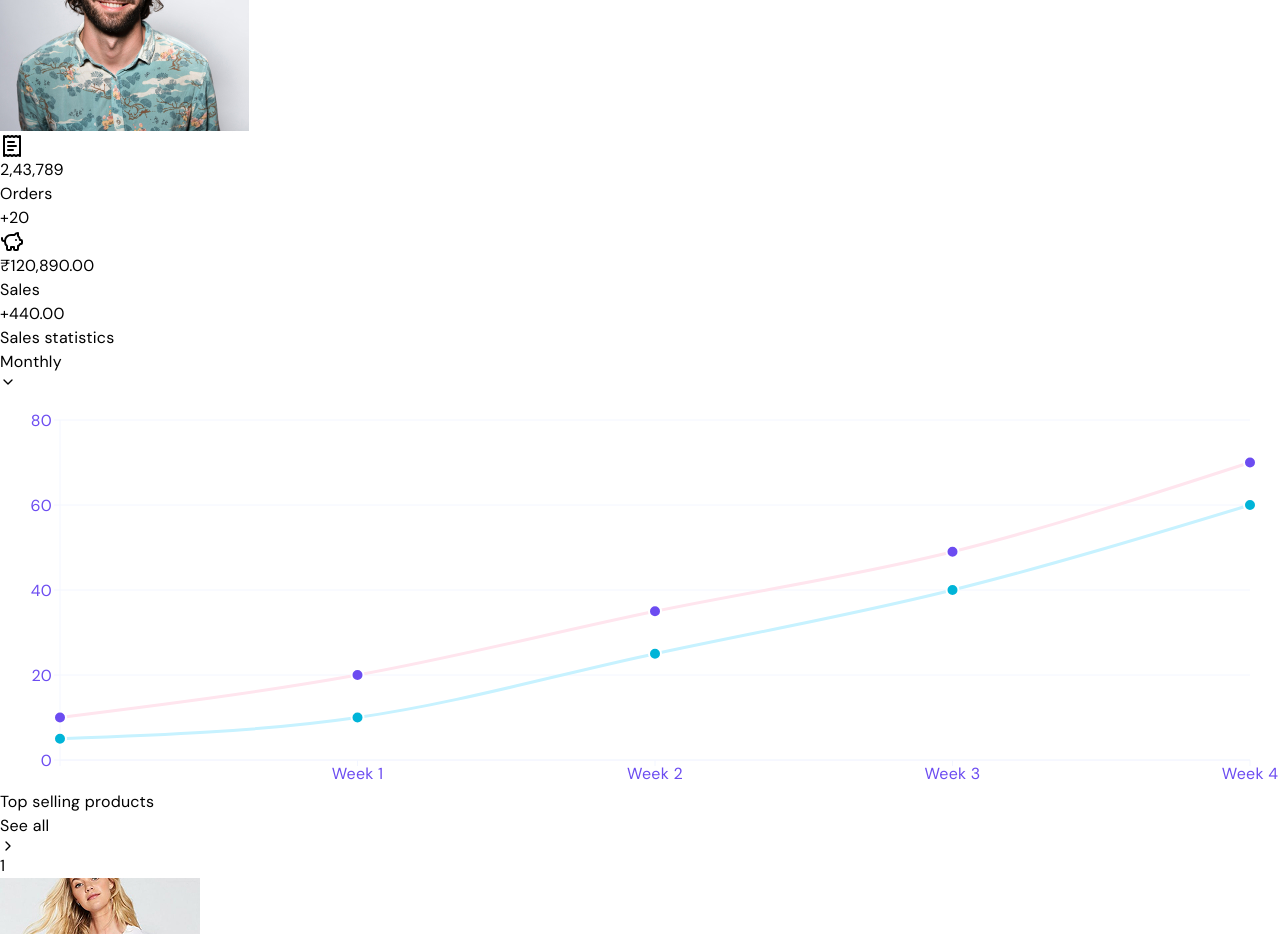
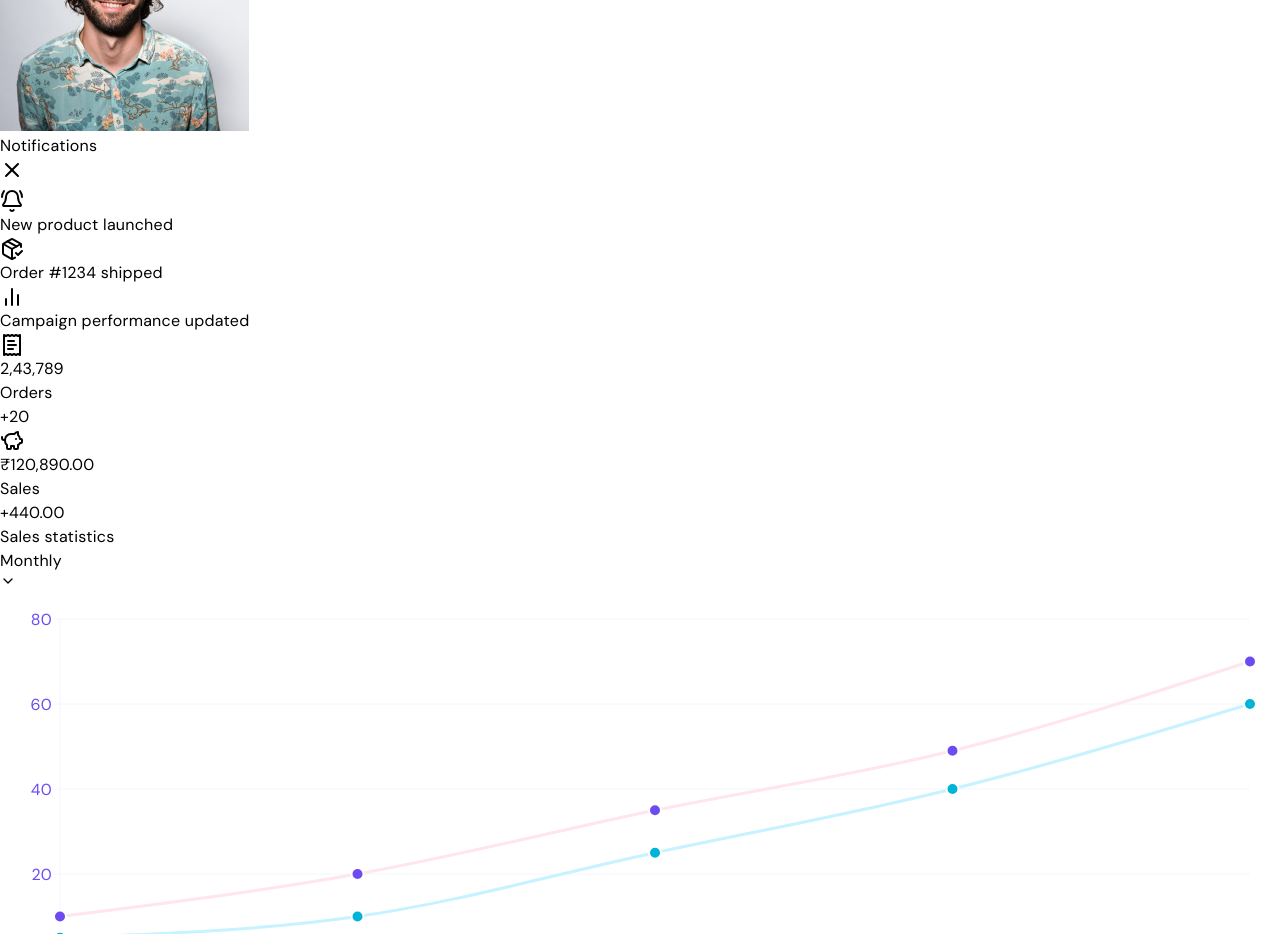
Before and after one commit to prasanthoyasco/ecom-Dashboard, a React (Vite) app: page / in a window 1280 px wide. Shown: the part 1780-2714 px from the top of the page. Built offline with nearby package versions, Linux system fonts and the light colour scheme.

Commit message:
notification and profile model added

```diff
--- /dev/null
+++ b/src/components/molecules/NotificationModal.jsx
@@ -0,0 +1,54 @@
+import React, { useEffect, useRef } from "react";
+import { BellRing, PackageCheck, BarChart2, X } from "lucide-react";
+
+export default function NotificationModal({ open, onClose }) {
+  const modalRef = useRef();
+
+  useEffect(() => {
+    function handleClickOutside(event) {
+      if (modalRef.current && !modalRef.current.contains(event.target)) {
+        onClose();
+      }
+    }
+
+    if (open) {
+      document.addEventListener("mousedown", handleClickOutside);
+    }
+
+    return () => {
+      document.removeEventListener("mousedown", handleClickOutside);
+    };
+  }, [open, onClose]);
+
+  if (!open) return null;
+
+  return (
+    <div className="absolute right-24 top-24 z-50">
+      <div
+        ref={modalRef}
+        className="bg-white w-80 rounded-lg shadow-xl border border-gray-200 p-4"
+      >
+        <div className="flex items-center justify-between mb-3">
+          <h2 className="text-lg font-semibold">Notifications</h2>
+          <button onClick={onClose}>
+            <X className="w-4 h-4 text-gray-500 hover:text-gray-800" />
+          </button>
+        </div>
+        <ul className="space-y-3 text-sm">
+          <li className="flex items-center p-3 gap-2 text-gray-700 hover:bg-gray-100">
+            <BellRing className="w-4 h-4 text-blue-500" />
+            New product launched
+          </li>
+          <li className="flex items-center p-3 gap-2 text-gray-700 hover:bg-gray-100">
+            <PackageCheck className="w-4 h-4 text-green-500" />
+            Order #1234 shipped
+          </li>
+          <li className="flex items-center p-3 gap-2 text-gray-700 hover:bg-gray-100">
+            <BarChart2 className="w-4 h-4 text-indigo-500" />
+            Campaign performance updated
+          </li>
+        </ul>
+      </div>
+    </div>
+  );
+}
--- a/src/components/molecules/ProductList.jsx
+++ b/src/components/molecules/ProductList.jsx
@@ -384,6 +384,7 @@ const filteredProducts = useMemo(() => {
         product={selectedProduct}
         onSave={handleSaveProduct}
       />
+
     </div>
   );
 }
--- /dev/null
+++ b/src/components/molecules/ProfileModal.jsx
@@ -0,0 +1,71 @@
+import React, { useEffect, useRef } from "react";
+import { User, Settings, LogOut, X } from "lucide-react";
+
+export default function ProfileModal({ open, onClose }) {
+  const modalRef = useRef();
+
+  useEffect(() => {
+    function handleClickOutside(event) {
+      if (modalRef.current && !modalRef.current.contains(event.target)) {
+        onClose();
+      }
+    }
+
+    if (open) {
+      document.addEventListener("mousedown", handleClickOutside);
+    }
+
+    return () => {
+      document.removeEventListener("mousedown", handleClickOutside);
+    };
+  }, [open, onClose]);
+
+  if (!open) return null;
+
+  return (
+    <div className="absolute right-12 top-24 z-50">
+      <div
+        ref={modalRef}
+        className="bg-white w-64 rounded-lg shadow-xl border border-gray-200 p-4"
+      >
+        <div className="flex items-center justify-between mb-3">
+          <div className="flex items-center gap-3">
+            <img
+              src="/admin-img.jpg"
+              alt="Admin"
+              className="w-10 h-10 rounded-full object-cover"
+            />
+            <div>
+              <p className="font-semibold text-sm">Admin Name</p>
+              <p className="text-xs text-gray-500">admin@example.com</p>
+            </div>
+          </div>
+          <button onClick={onClose}>
+            <X className="w-4 h-4 text-gray-500 hover:text-gray-800" />
+          </button>
+        </div>
+
+        <ul className="text-sm divide-y divide-gray-100">
+          <li
+            className="flex items-center gap-2 py-2 px-1 cursor-pointer hover:text-blue-600"
+            onClick={() => console.log("Profile")}
+          >
+            <User className="w-4 h-4" /> Profile
+          </li>
+          <li
+            className="flex items-center gap-2 py-2 px-1 cursor-pointer hover:text-blue-600"
+            onClick={() => console.log("Settings")}
+          >
+            <Settings className="w-4 h-4" /> Settings
+          </li>
+          <li
+            className="flex items-center gap-2 py-2 px-1 cursor-pointer text-red-500 hover:text-red-700"
+            onClick={() => console.log("Logout")}
+          >
+            <LogOut className="w-4 h-4" /> Logout
+          </li>
+        </ul>
+      </div>
+    </div>
+  );
+}
--- a/src/components/molecules/TopSellingProducts.jsx
+++ b/src/components/molecules/TopSellingProducts.jsx
@@ -39,8 +39,8 @@ export default function TopSellingProducts() {
 
       <ul className="space-y-4">
         {topProducts.map((product, index) => (
-          <li key={product.id} className="flex items-center gap-4">
-            <span className="text-sm text-[#2E2E62] font-semibold w-5">{index + 1}</span>
+          <li key={product.id} className="flex items-center gap-4 py-3 border border-gray-50 hover:bg-gray-100 rounded-[5px]">
+            <span className="text-sm text-[#2E2E62] font-semibold w-5 ps-3">{index + 1}</span>
             <img
               src={product.image}
               alt={product.title}
--- a/src/components/organisms/Header.jsx
+++ b/src/components/organisms/Header.jsx
@@ -1,7 +1,11 @@
 import { useState } from "react";
+import NotificationModal from "../molecules/NotificationModal";
+import ProfileModal from "../molecules/ProfileModal";
 
 export default function Header() {
   const [active_notif, setactive_notif] = useState(true);
+  const [activeProfile, setActiveProfile] = useState(false);
+
   return (
     <header className="bg-white rounded-tl-[50px] rounded-tr-[50px] py-5 px-8 flex items-center justify-between shadow-sm">
         <div className="text-3xl text-[#42427D]"><span className="font-medium me-1">Welcome</span>,<strong>Admin</strong></div>
@@ -52,11 +56,11 @@ export default function Header() {
           </svg>
 
           {/* Indicator dot */}
-          {active_notif && (
+          {!active_notif && (
             <span className="absolute top-[-2px] right-[-2px] block h-2 w-2 rounded-full bg-red-500" />
           )}
         </button>
-        <div className="w-10 h-10 bg-gray-300 rounded-tl-[10px] rounded-tr-[5px] rounded-br-[10px] rounded-bl-[5px] overflow-hidden">
+        <div className="w-10 h-10 bg-gray-300 rounded-tl-[10px] rounded-tr-[5px] rounded-br-[10px] rounded-bl-[5px] overflow-hidden cursor-pointer" onClick={() => setActiveProfile(!activeProfile)}>
           <img
             src="/admin-img.jpg"
             alt="Admin"
@@ -64,6 +68,8 @@ export default function Header() {
           />
         </div>
       </div>
+       <NotificationModal open={active_notif} onClose={() => setactive_notif(false)} />
+      <ProfileModal open={activeProfile} onClose={() => setActiveProfile(false)} />
     </header>
   );
 }
```
